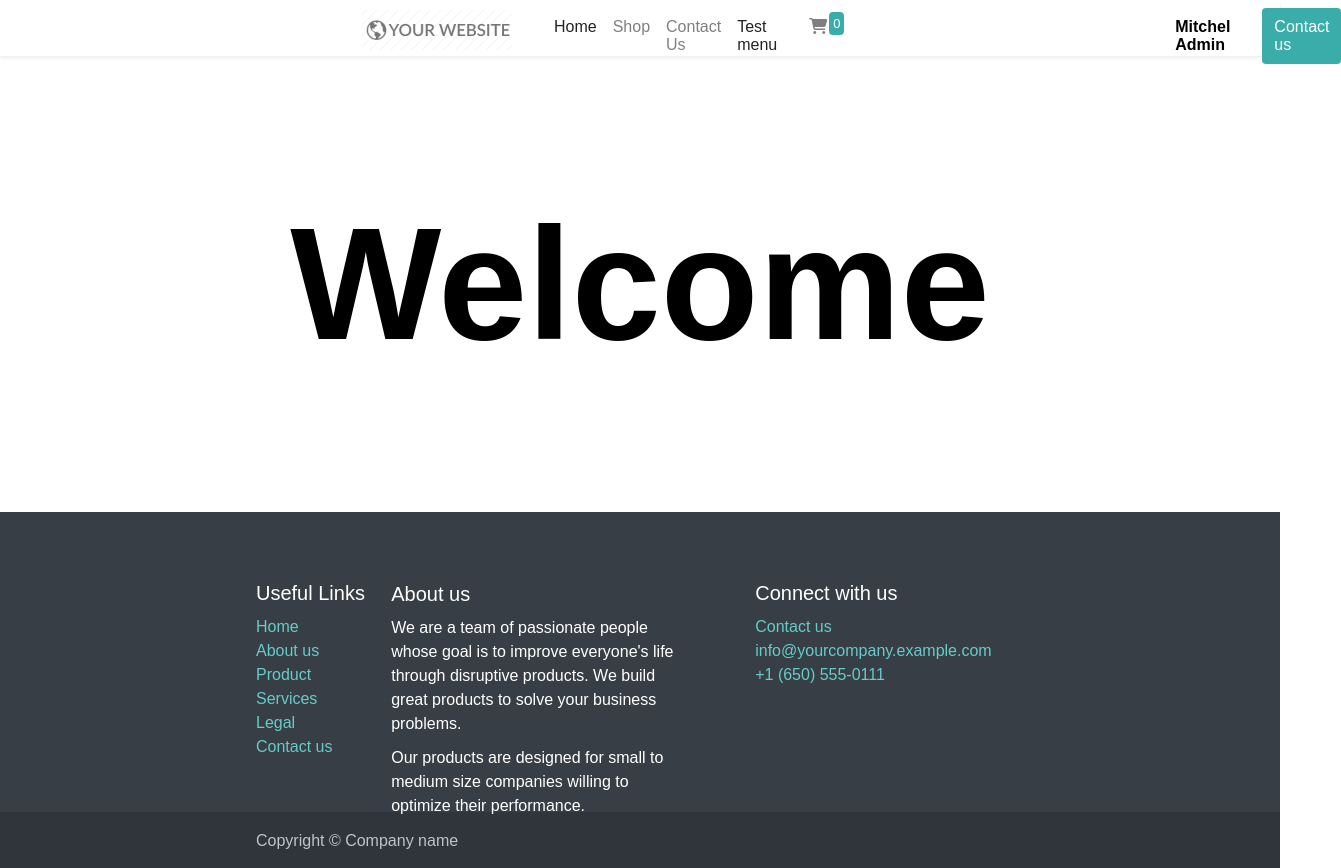
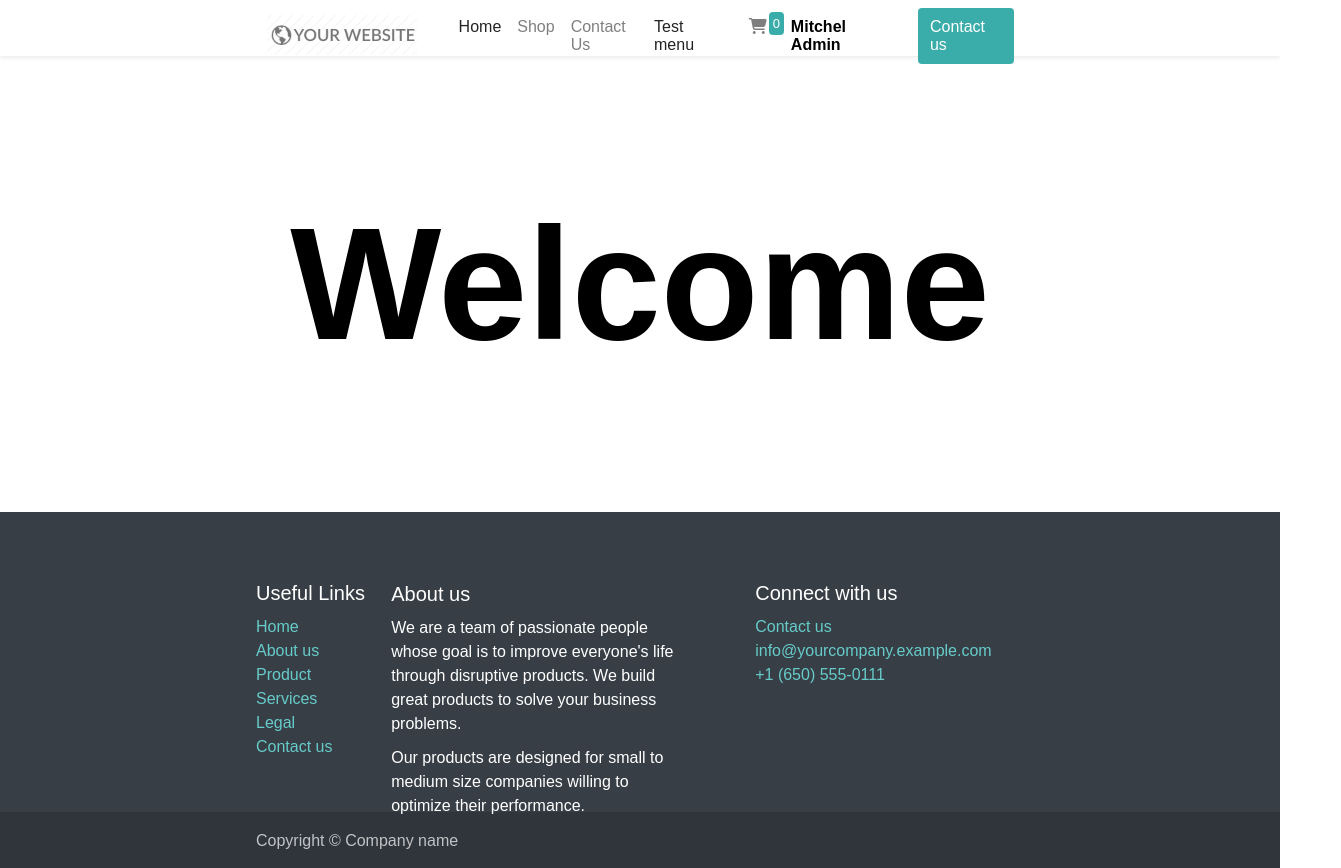
Before and after one commit to ntdat19122002/Bundle-Vue, a Vue app: page / in a window 1280 px wide. Shown: the whole page, 1341 px wide, since content can reach past the window. Built offline with nearby package versions, Linux system fonts and the light colour scheme.

Commit message:
[13/3] fix header and cart route

```diff
--- a/src/assets/main.css
+++ b/src/assets/main.css
@@ -34,3 +34,7 @@
 .error{
   color: red;
 }
+
+.pointer{
+  cursor: pointer;
+}
--- a/src/components/Header.vue
+++ b/src/components/Header.vue
@@ -1,10 +1,11 @@
 <template>
   <header>
     <div class="menu">
-      <div class="logo">
-        <a href="/"><img src="../assets/images/logo/logo.png" alt="asdf"></a>
-      </div>
+
       <div class="navbar">
+        <div class="logo">
+          <router-link :to="{name:'home'}"><img src="../assets/images/logo/logo.png" alt="asdf"></router-link>
+        </div>
         <ul>
           <li class="nav-item"><router-link :to="{name:'home'}">Home</router-link></li>
           <li class="nav-item"><router-link :to="{name:'shopPage',params:{page:1}}">Shop</router-link></li>
@@ -16,10 +17,10 @@
               <span class="count-item mini-button">0</span>
             </router-link>
           </li>
-          <li class="nav-item"><strong>Mitchel Admin</strong></li>
         </ul>
       </div>
       <div class="contact">
+        <li class="nav-item"><strong>Mitchel Admin</strong></li>
         <router-link class="button mini-button" :to="{name:'contact'}">Contact us</router-link>
       </div>
     </div>
@@ -35,8 +36,8 @@
 
   header .menu{
     display: flex;
-    margin: 0 330px !important;
-    padding: 0 15px;
+    margin: 0 20%;
+    justify-content: space-between;
   }
 
   .menu .logo img{
@@ -68,10 +69,6 @@
     margin-left: 2px;
   }
 
-  .navbar .nav-item:nth-child(6){
-    margin-left: 316px;
-  }
-
   .navbar .nav-item a{
     color: rgba(0, 0, 0, 0.5);
   }
--- a/src/components/Pagination.vue
+++ b/src/components/Pagination.vue
@@ -1,10 +1,10 @@
 <template>
   <div class="pagination mx-4 flex">
-        <div @click="prev" class="pagination-button eraser-border-right thin-border prev-button">Prev</div>
+        <div @click="prev" class="pagination-button eraser-border-right thin-border prev-button pointer">Prev</div>
         <div v-for="i in 5" :key="i">
             <router-link :to="{name:'shopPage',params:{page:i}}" class="pagination-button eraser-border-right thin-border">{{i}}</router-link>
         </div>
-        <div @click="next" class="pagination-button thin-border next-button">Next</div>
+        <div @click="next" class="pagination-button thin-border next-button pointer">Next</div>
     </div>
 </template>
 
--- a/src/views/CartView.vue
+++ b/src/views/CartView.vue
@@ -23,7 +23,7 @@
           price
         </div>
         <div>
-          <div class="pp-button"><router-link :to="{name:'shop'}">Continue Shopping</router-link></div>
+          <div class="pp-button"><router-link :to="{name:'shopPage',params:{page:1}}">Continue Shopping</router-link></div>
           <button>Process Checkout></button>
         </div>
       </div>
```
